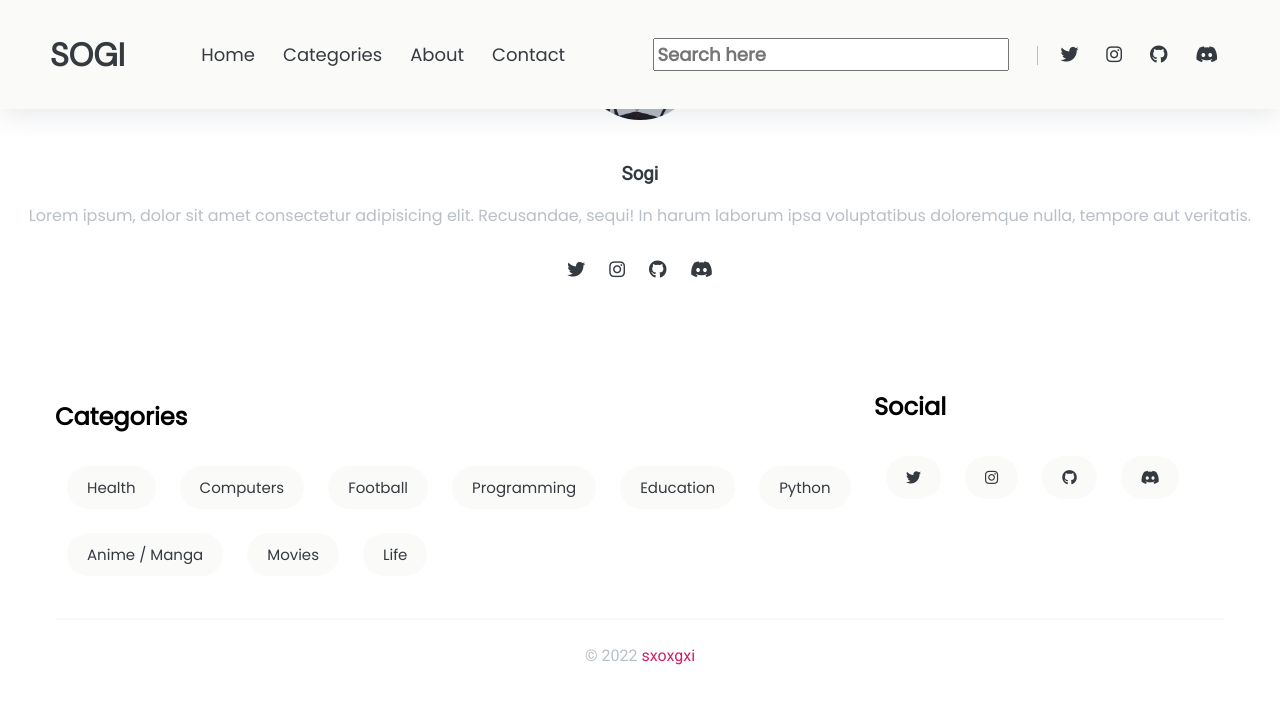
After one commit to sxoxgxi/blog, a Django app: template blogsite/blog/templates/blog/about.html in a window 1280 px wide. The commit adds this page. Shown: the top 704 px of the page. Run offline with Django 4.2, Linux system fonts and the light colour scheme; the template is opened without the code that fills it: values that come from a table or form of the project are taken from there, others are empty; data comes from the database, SQL or seed files in the repository; both versions use the stored data as it was after the commit; some libraries are stand-ins or nearby versions.

Commit message:
search feature and sogi model

```diff
--- a/blogsite/blog/admin.py
+++ b/blogsite/blog/admin.py
@@ -1,9 +1,10 @@
 from mimetypes import common_types
 from django.contrib import admin
 
-from .models import Post, Comment, Topic
+from .models import Post, Comment, Topic, Sogi
 # Register your models here.
 
 admin.site.register(Topic)
 admin.site.register(Post)
 admin.site.register(Comment)
+admin.site.register(Sogi)
--- a/blogsite/blog/models.py
+++ b/blogsite/blog/models.py
@@ -39,3 +39,9 @@ class Comment(models.Model):
 
     def __str__(self) -> str:
         return self.body
+class Sogi(models.Model):
+    bio = models.TextField(null=True, blank=True)
+    avatar = models.ImageField(null=True, blank=True)
+
+    def __str__(self) -> str:
+        return self.bio
--- /dev/null
+++ b/blogsite/blog/templates/blog/about.html
@@ -0,0 +1,27 @@
+{% extends "blog/main.html" %}
+{% load static %}
+{% block content %}
+    <div class="post-author text-center">
+        <div class="author-avatar">
+            <img src="{% static 'blog/sogi.jpg' %}" class="rounded" alt="">
+        </div>
+
+        <div class="author-info py-2">
+            <h3 class="text-dark">Sogi</h3>
+
+            <p class="text-secondary secondary-title">
+                Lorem ipsum, dolor sit amet consectetur adipisicing elit.
+                Recusandae, sequi! In harum laborum ipsa voluptatibus doloremque nulla, tempore aut
+                veritatis.
+            </p>
+
+            <div class="post-tags d-flex flex-wrap justify-content-center">
+                <a href="#" class="nav-link"><i class="fab fa-twitter"></i></a>
+                <a href="#" class="nav-link"><i class="fab fa-instagram"></i></a>
+                <a href="#" class="nav-link"><i class="fab fa-github"></i></a>
+                <a href="#" class="nav-link"><i class="fab fa-discord"></i></a>
+            </div>
+        </div>
+
+    </div>
+{% endblock content %}
--- a/blogsite/blog/templates/blog/article.html
+++ b/blogsite/blog/templates/blog/article.html
@@ -48,7 +48,7 @@
             <!-- post footer -->
             <div class="post-footer mb-3">
                 <div class="post-tags d-flex flex-wrap justify-content-center">
-                    {% for topic in topics|shuffle %}
+                    {% for topic in topics %}
                     {% if forloop.counter <= 3 %}
                     <a href="#" class="nav-link btn bg-light">{{topic}}</a>
                     {% endif %}
@@ -70,7 +70,6 @@
                         </p>
 
                         <div class="post-tags d-flex flex-wrap justify-content-center">
-                            <a href="#" class="nav-link"><i class="fab fa-facebook-f"></i></a>
                             <a href="#" class="nav-link"><i class="fab fa-twitter"></i></a>
                             <a href="#" class="nav-link"><i class="fab fa-instagram"></i></a>
                             <a href="#" class="nav-link"><i class="fab fa-github"></i></a>
--- a/blogsite/blog/templates/blog/categories.html
+++ b/blogsite/blog/templates/blog/categories.html
@@ -7,12 +7,12 @@
         <!-- categories -->
         <section class="categories">
             <h2 class="text-center text-dark">Categories</h2>
-            <a href="#" class="d-flex justify-content-between text-dark">
+            <a href="{% url 'blog' %}" class="d-flex justify-content-between text-dark">
                 <span>All</span>
                 <span>{{topics.count}}</span>
             </a>
             {% for topic in topics %}
-            <a href="#" class="d-flex justify-content-between text-dark">
+            <a href="{% url 'blog' %}?q={{topic}}" class="d-flex justify-content-between text-dark">
                 <span>{{topic}}</span>
                 <span>{{topic.post_set.all.count}}</span>
             </a>
--- a/blogsite/blog/templates/blog/index.html
+++ b/blogsite/blog/templates/blog/index.html
@@ -28,6 +28,12 @@
                             </div>
                         </article>
                     </div>
+                    {% empty %}
+                        <div class="card-body text-center px-1">
+                            <p class="text-title display-1 text-dark">
+                                No results found for your query.
+                            </p>
+                        </div>
                     {% endfor %}
                     <!-- .article -->
                 </div>
--- a/blogsite/blog/templates/blog/main.html
+++ b/blogsite/blog/templates/blog/main.html
@@ -38,7 +38,7 @@
                 <ul class="navbar-nav">
                     <a href="{% url 'blog' %}" class="nav-link">Home</a>
                     <a href="{% url 'cat' %}" class="nav-link">Categories</a>
-                    <a href="#footer" class="nav-link">About</a>
+                    <a href="{% url 'profile' %}" class="nav-link">About</a>
                     <a href="mailto:sxoxgxi@duck.com" class="nav-link">Contact</a>
                 </ul>
             </div>
@@ -46,14 +46,10 @@
             <!-- collapse on toggle button click -->
             <div class="collapse">
                 <ul class="navbar-nav">
-                    <div class="search-box">
-                        <form action="{% url 'blog" %}>
-                            {% csrf_token %}
+                        <form class="search-box" action="{% url 'blog' %}">
                             <input type="text" name="q" class="fa-solid nav-link" placeholder="Search here">
                         </form>
-                    </div>
-                    <a href="#" class="nav-link"><i class="fab fa-facebook-f"></i></a>
-                    <a href="#" class="nav-link"><i class="fab fa-twitter"></i></a>
+                    <a href="https://twitter.com/sxoxgxi" class="nav-link"><i class="fab fa-twitter"></i></a>
                     <a href="#" class="nav-link"><i class="fab fa-instagram"></i></a>
                     <a href="#" class="nav-link"><i class="fab fa-github"></i></a>
                     <a href="#" class="nav-link"><i class="fab fa-discord"></i></a>
@@ -65,6 +61,8 @@
     {% block content %}
       {% include "blog/index.html" %}
     {% endblock content%}
+    {% if page != 'profile' %}
+
     <!-- footer -->
     <footer id="footer">
         <div class="container">
@@ -75,7 +73,7 @@
                     <div class="tags">
                         <div class="d-flex flex-wrap">
                             {% for topic in topics %}
-                            <a href="#" class="nav-link btn bg-light">{{topic}}</a>
+                            <a href="{% url 'blog' %}?q={{topic}}" class="nav-link btn bg-light">{{topic}}</a>
                             {% endfor %}
                         </div>
                     </div>
@@ -85,8 +83,7 @@
 
                     <div class="tags social">
                         <div class="d-flex flex-wrap">
-                            <a href="#" class="nav-link btn bg-light"><i class="fab fa-facebook-f"></i></a>
-                            <a href="#" class="nav-link btn bg-light"><i class="fab fa-twitter"></i></a>
+                            <a href="https://twitter.com/sxoxgxi" class="nav-link btn bg-light"><i class="fab fa-twitter"></i></a>
                             <a href="#" class="nav-link btn bg-light"><i class="fab fa-instagram"></i></a>
                             <a href="#" class="nav-link btn bg-light"><i class="fab fa-github"></i></a>
                             <a href="#" class="nav-link btn bg-light"><i class="fab fa-discord"></i></a>
@@ -104,6 +101,7 @@
         </div>
     </footer>
     <!-- .footer -->
+    {% endif %}
 
 
     <!-- masonry libray -->
```
Also changed, not shown: blogsite/blog/views.py (+8 -8 lines), blogsite/blog/migrations/0007_sogi.py (added), blogsite/db.sqlite3.
